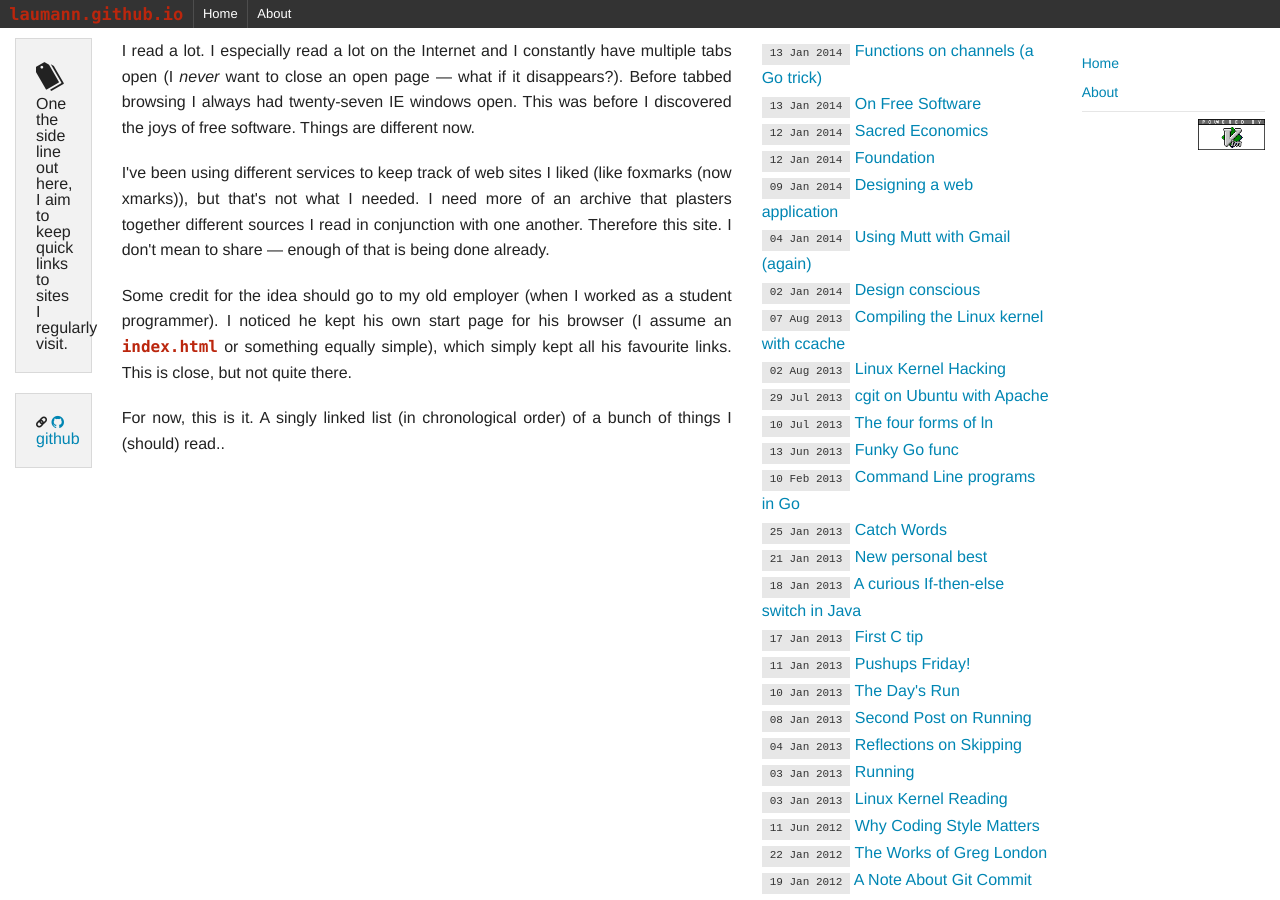
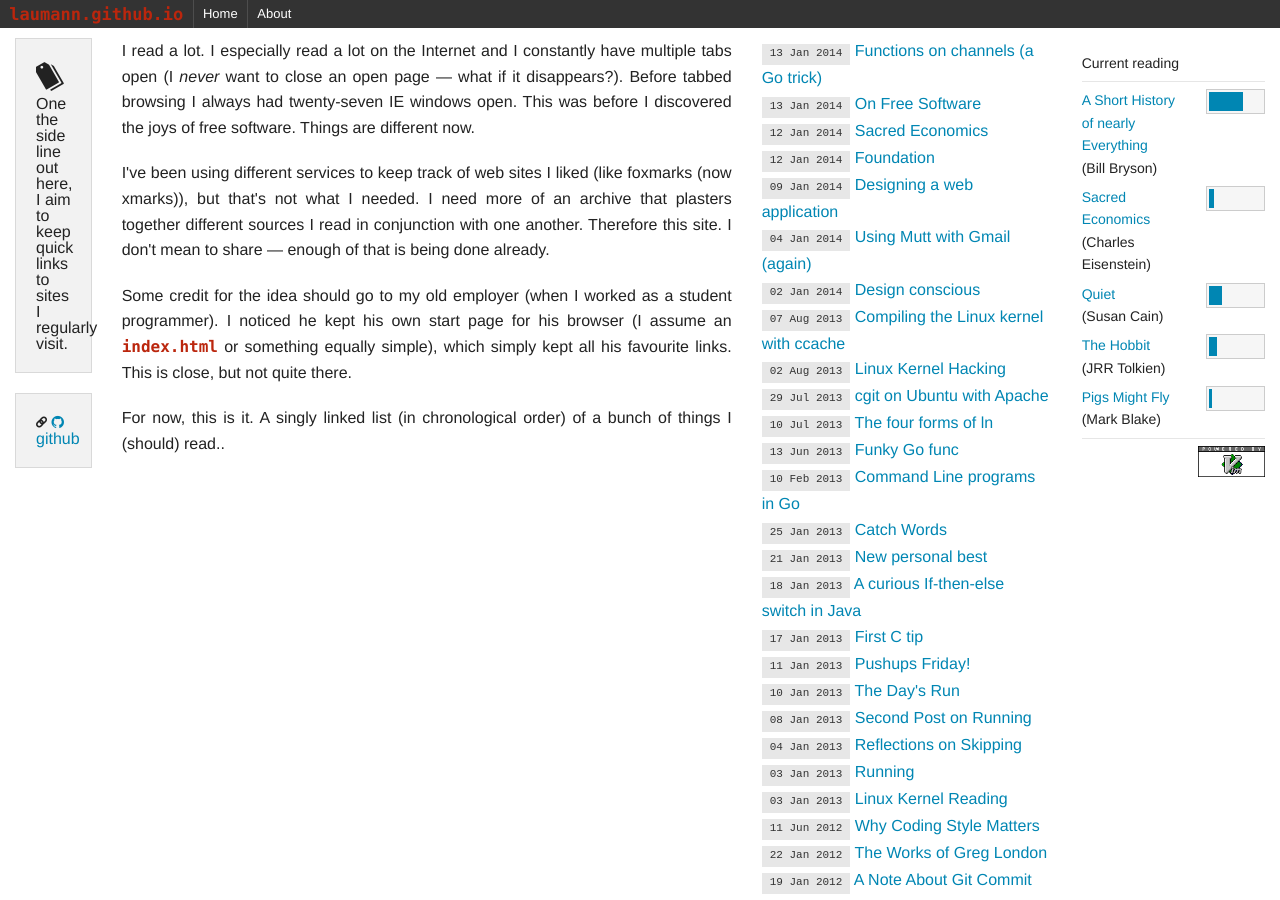
Before and after one commit to laumann/laumann.github.com, a Jekyll site: the page built from index.html, in a window 1280 px wide and 900 px high. Built offline with Jekyll 4.4.1, drawn with Linux system fonts in a browser that asks for light colours.

Commit message:
Add 'current reading' with progress bars

```diff
--- a/_layouts/default.html
+++ b/_layouts/default.html
@@ -62,8 +62,63 @@
 	</div>
 	<div class="small-2 columns">
 		<ul class="side-nav">
-			<li><a href="/">Home</a></li>
-			<li><a href="/about.html">About</a></li>
+			<li>Current reading</li>
+			<li class="divider"></li>
+			<li>
+		<div class="row">
+			<div class="small-7 columns">
+				<a href="http://www.billbryson.co.uk/index.php/a-short-history-of-nearly-everything/#uk">A Short History of nearly Everything</a> (Bill Bryson)
+			</div>
+			<div class="small-5 columns">
+				<div class="progress"><span class="meter" style="width: 65%"></span></div>
+			</div>
+
+		</div>
+		</li>
+		<li>
+		<div class="row">
+			<div class="small-7 columns">
+				<a href="http://sacred-economics.com/">Sacred Economics</a> (Charles Eisenstein)
+			</div>
+			<div class="small-5 columns">
+				<div class="progress"><span class="meter" style="width: 10%"></span></div>
+			</div>
+
+		</div>
+		</li>
+		<li>
+		<div class="row">
+			<div class="small-7 columns">
+				<a href="http://www.thepowerofintroverts.com/">Quiet</a> (Susan Cain)
+			</div>
+			<div class="small-5 columns">
+				<div class="progress"><span class="meter" style="width: 25%"></span></div>
+			</div>
+
+		</div>
+		</li>
+		<li>
+		<div class="row">
+			<div class="small-7 columns">
+				<a href="https://en.wikipedia.org/wiki/The_Hobbit">The Hobbit</a> (JRR Tolkien)
+			</div>
+			<div class="small-5 columns">
+				<div class="progress"><span class="meter" style="width: 15%"></span></div>
+			</div>
+
+		</div>
+		</li>
+		<li>
+		<div class="row">
+			<div class="small-7 columns">
+				<a href="http://www.markrblake.com/markrblake/index.htm">Pigs Might Fly</a> (Mark Blake)
+			</div>
+			<div class="small-5 columns">
+				<div class="progress"><span class="meter" style="width: 5%"></span></div>
+			</div>
+
+		</div>
+		</li>
 			<li class="divider"></li>
 			<li class="right">
 				<a href="http://vim.org/"><img src="/img/powered-by-vim.png" style="height:31px" alt="Powered by vim!" /></a>
```
